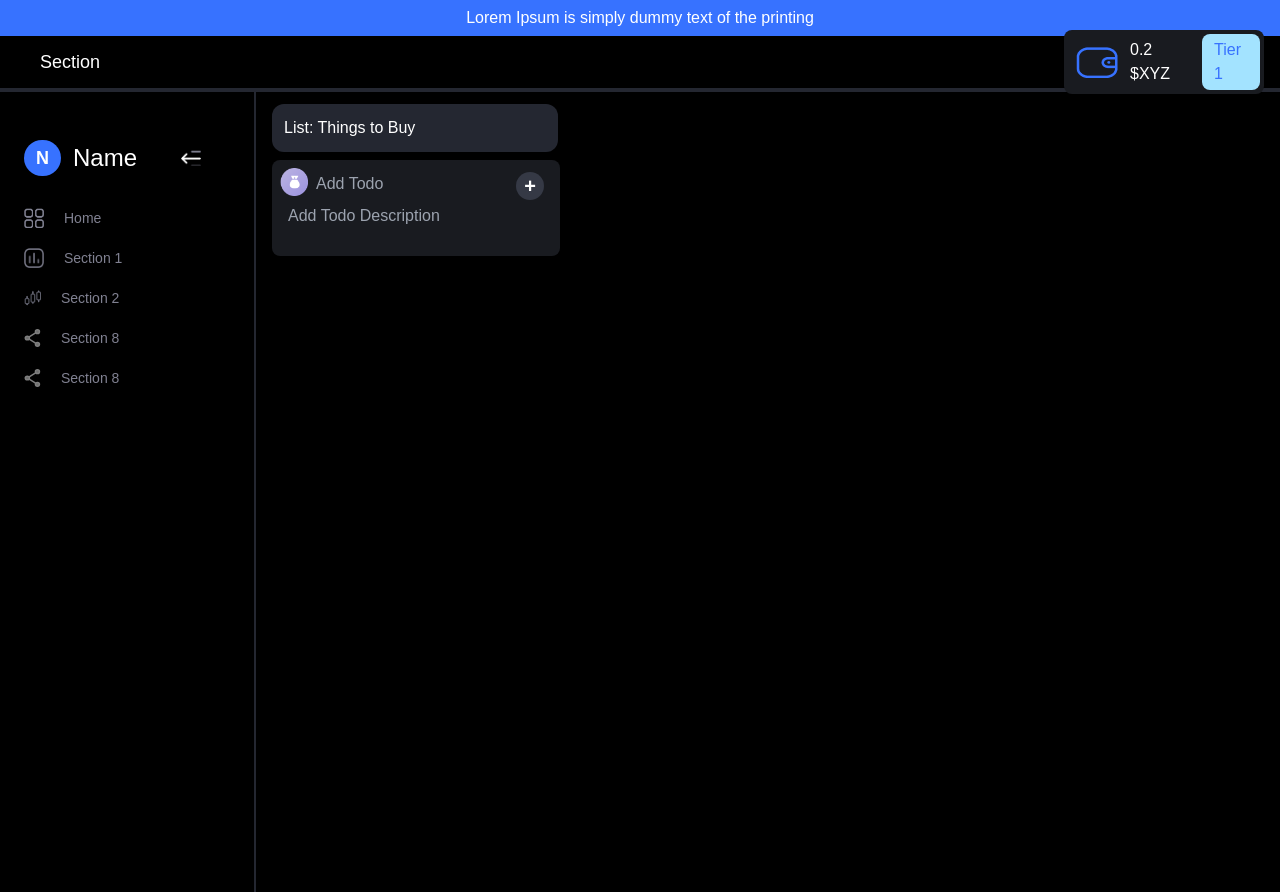
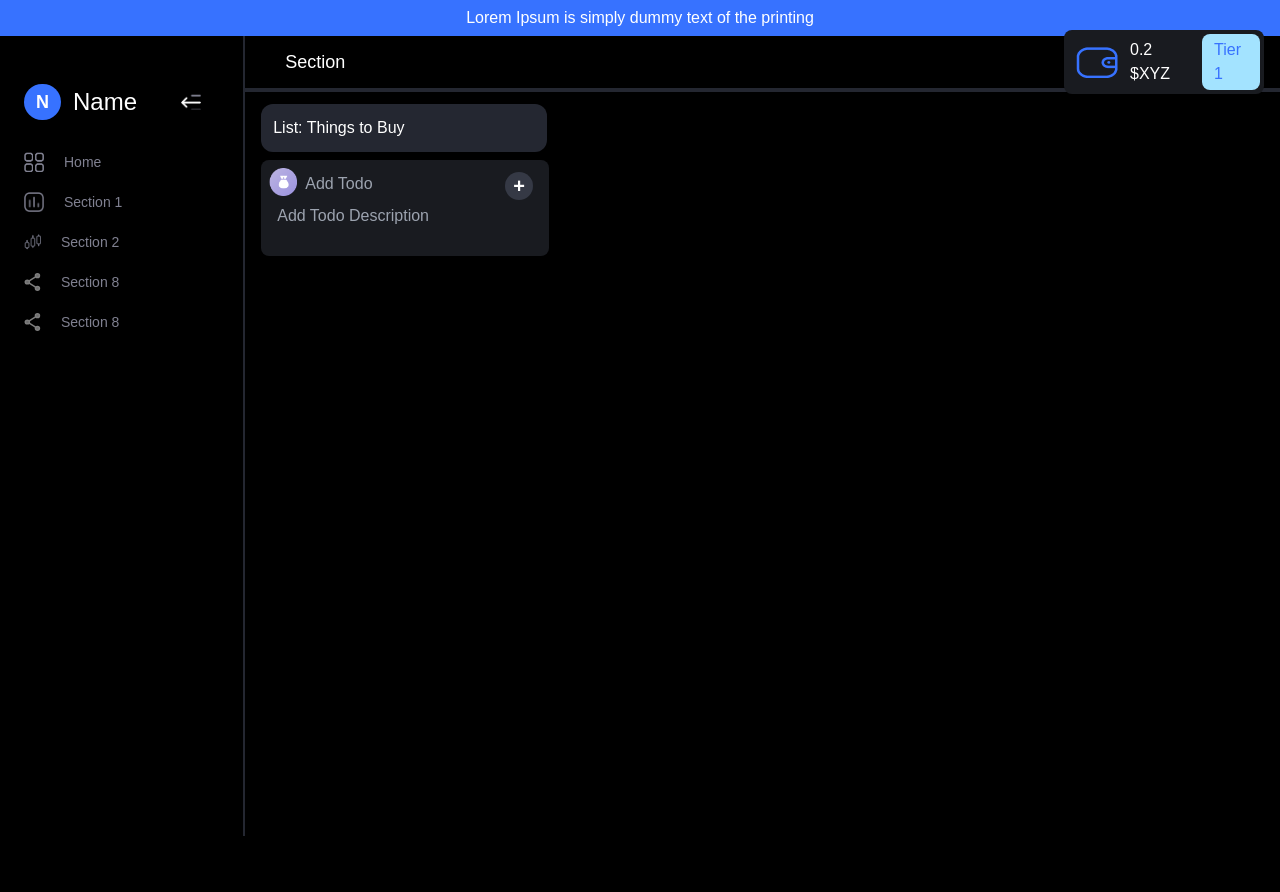
Before and after one commit to Iamthevk/task-management-web3, a Next.js app: page / in a window 1280 px wide. After the commit the page ends 836 px from the top, so only its background shows below. Built offline with nearby package versions, Linux system fonts and the light colour scheme.

Commit message:
navbar ui fixed

```diff
--- /dev/null
+++ b/src/components/Banner.tsx
@@ -0,0 +1,11 @@
+import React from "react";
+
+function Banner() {
+  return (
+    <div className="flex justify-center items-center bg-primary-500 text-white h-9 ">
+      <p>Lorem Ipsum is simply dummy text of the printing</p>
+    </div>
+  );
+}
+
+export default Banner;
--- a/src/components/Card.tsx
+++ b/src/components/Card.tsx
@@ -98,7 +98,9 @@ const Card = () => {
             {/* <div className=" w-7 bg-primaryDark-100 text-xl  font-extrabold right-2 top-1 text-white rounded-full"> */}
             <button
               className="w-7 bg-primaryDark-100 text-xl absolute font-extrabold right-5 top-2 text-white ml-2 rounded-full"
-              onClick={() => handleEditTodo(index)}
+              onClick={() => {
+                handleEditTodo(index);
+              }}
             >
               <Image src={"/edit.png"} width={28} height={24} alt="edit" />
             </button>
--- /dev/null
+++ b/src/components/EditTodoSidebar.tsx
@@ -0,0 +1,7 @@
+import React from "react";
+
+function EditTodoSidebar() {
+  return <div>EditTodoSidebar</div>;
+}
+
+export default EditTodoSidebar;
--- a/src/components/Layout.tsx
+++ b/src/components/Layout.tsx
@@ -5,10 +5,10 @@ import Navbar from "./Navbar";
 
 function Layout() {
   return (
-    <>
-      <Navbar />
-      <div className="flex">
-        <Sidebar />
+    <div className="flex">
+      <Sidebar />
+      <div className="w-full">
+        <Navbar />
         <div className="  mt-3">
           <div className="ml-4 text-white">
             <h1 className="bg-primaryDark-300 w-[286px] p-3 rounded-xl">
@@ -18,7 +18,7 @@ function Layout() {
           </div>
         </div>
       </div>
-    </>
+    </div>
   );
 }
 
--- a/src/components/Navbar.tsx
+++ b/src/components/Navbar.tsx
@@ -4,11 +4,10 @@ import Image from "next/image";
 function Navbar() {
   return (
     <>
-      <div className="flex justify-center items-center bg-primary-500 text-white h-9 ">
-        <p>Lorem Ipsum is simply dummy text of the printing</p>
-      </div>
       <div className="h-14 border-b-4 border-secondary-200 flex justify-between items-center pl-10">
-        <p className="text-lg text-white ">Section</p>
+        <p className="text-lg text-white hover:border-b-4 hover: border-primary-500 cursor-pointer">
+          Section
+        </p>
         <div className="text-white mr-4">
           <div className="flex bg-primaryDark-200 w-[200px] items-center rounded-lg gap-3">
             <Image
--- a/src/components/Sidebar.tsx
+++ b/src/components/Sidebar.tsx
@@ -11,7 +11,7 @@ const Sidebar: React.FC = () => {
   return (
     <>
       {openSidebar && (
-        <div className="pl-3 bg-primaryDark-500 h-screen border-r-2 border-secondary-200 w-[20%]">
+        <div className="pl-3 bg-primaryDark-500 h-screen border-r-2 border-secondary-200 md:w-[300px]">
           <div className="pt-12 gap-1 flex justify-start items-center pb-8">
             <span className="p-3 py-1 ml-3 text-white font-bold bg-primary-500 rounded-full mr-2 text-lg">
               N
--- a/src/components/app.tsx
+++ b/src/components/app.tsx
@@ -2,10 +2,12 @@ import React from "react";
 import Navbar from "./Navbar";
 import Sidebar from "./Sidebar";
 import Layout from "./Layout";
+import Banner from "./Banner";
 
 function App() {
   return (
     <>
+      <Banner />
       <Layout />
     </>
   );
```
